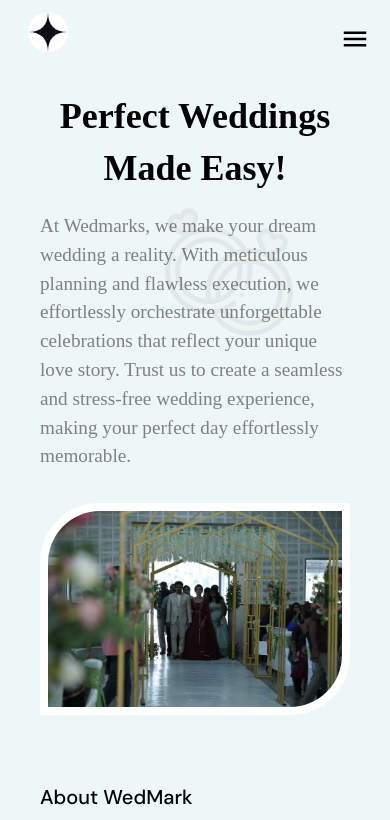
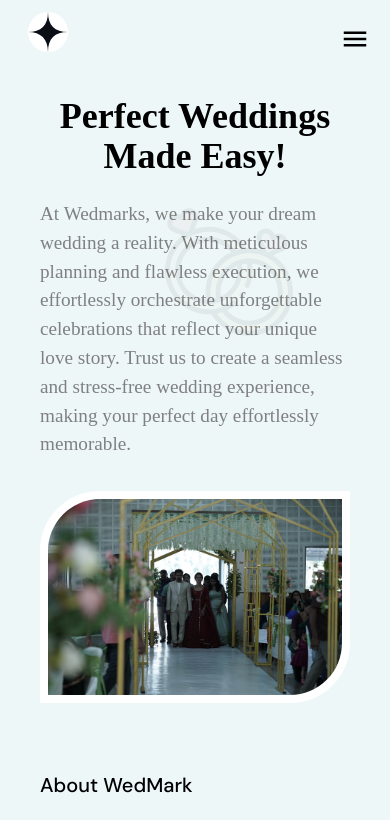
Before and after one commit to ArunKumar000777/wed-marks, a React (Vite) app: page / in a window 390 px wide. Shown: the top 820 px of the page. Built offline with nearby package versions, Linux system fonts and the light colour scheme; a web font is replaced by a local one.

Commit message:
small changes

```diff
--- a/src/components/Hero.jsx
+++ b/src/components/Hero.jsx
@@ -22,7 +22,7 @@
                     transition={{ duration: 0.6 }}
                 >
                     <h1 className="text-4xl font-bold text-center lg:text-6xl lg:text-start ">Perfect Weddings</h1>
-                    <h1 className="mt-3 text-4xl font-bold text-center lg:text-6xl lg:text-start">Made Easy!</h1>
+                    <h1 className="text-4xl font-bold text-center lg:mt-3 lg:text-6xl lg:text-start">Made Easy!</h1>
                     <p className="mt-6 md:text-xl">
                         At Wedmarks, we make your dream wedding a reality. With meticulous planning and flawless execution,
                         we effortlessly orchestrate unforgettable celebrations that reflect your unique love story. Trust us
```
